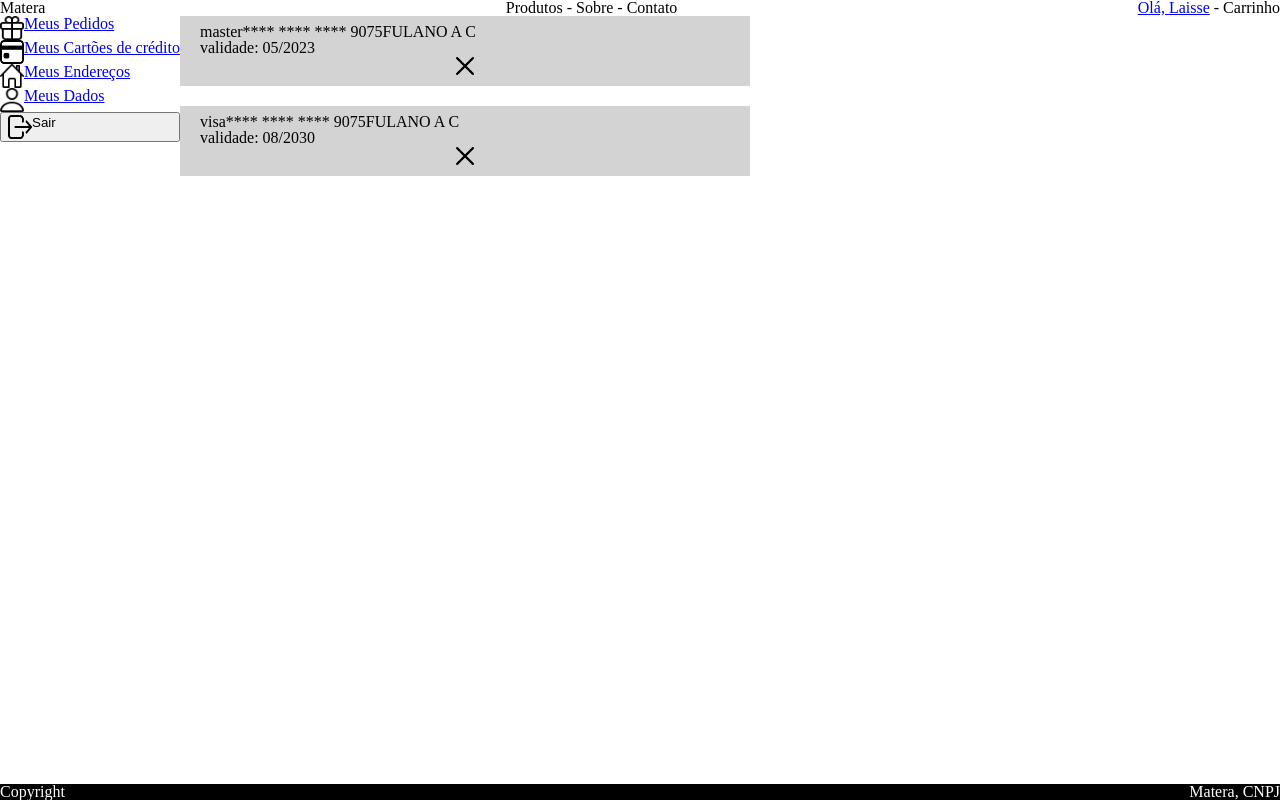
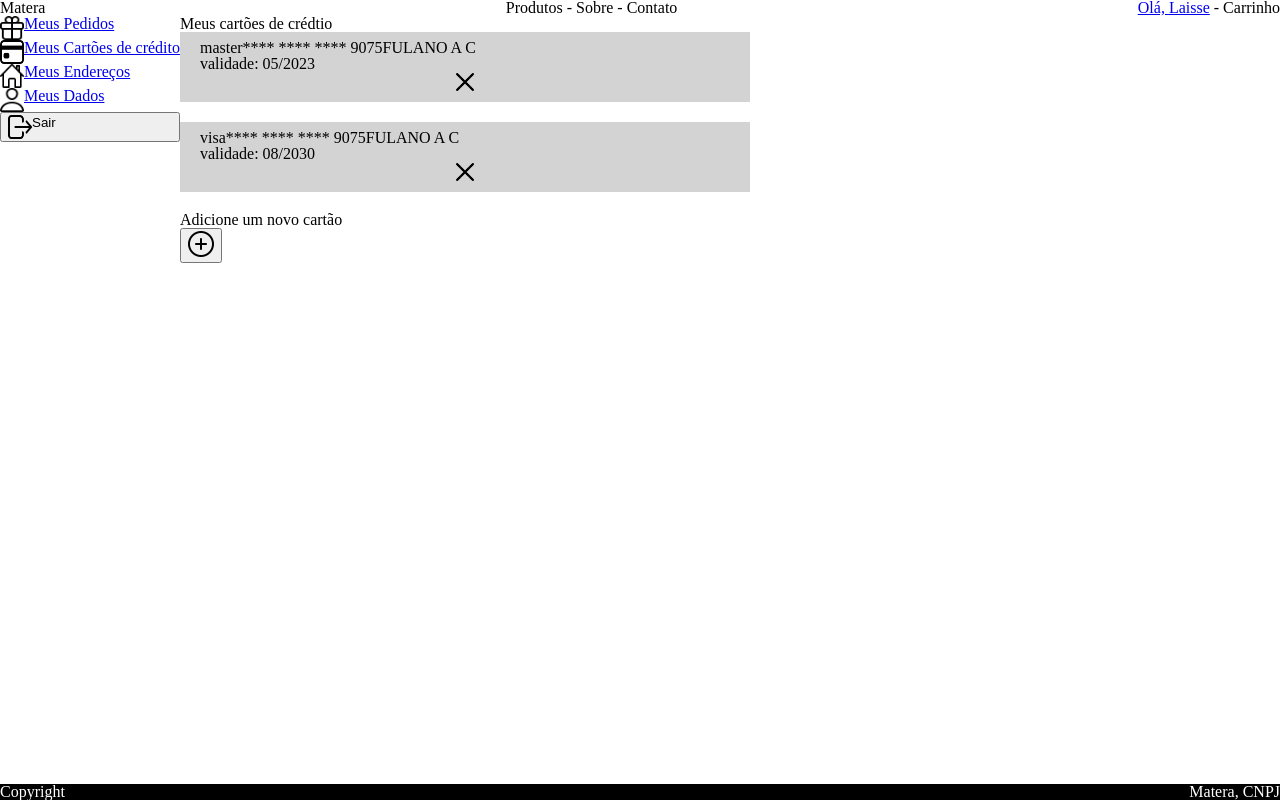
Before and after one commit to lcfernandez/driven-projeto15-matera-front, a React (Create React App) app: page /conta/cartoes in a window 1280 px wide. Built offline with nearby package versions, Linux system fonts and the light colour scheme.

Commit message:
feat: create form to add cards

```diff
--- /dev/null
+++ b/src/assets/styles/CardsStyles.js
@@ -0,0 +1,39 @@
+import styled from "styled-components";
+
+export const CardsContainer = styled.div`
+`;
+
+export const CardsList = styled.ul``;
+
+export const CardListItem = styled.li`
+    display: flex;
+    flex-direction: column;
+    justify-content: center;
+    width: 570px;
+    height: 70px;
+    background-color: lightgray;
+    padding: 15px 20px;
+    margin-bottom: 20px;
+    button {
+        border: none;
+        background-color: transparent;
+    }
+    img {
+        width: 18px;
+        height: 18px;
+    }
+`;
+
+export const CardFormContainer = styled.div`
+    img {
+        width: 26px;
+    }
+`;
+
+export const CardForm = styled.form`
+    display: flex;
+    flex-direction: column;
+`;
+
+export const TextLabel = styled.label``;
+export const TextInput = styled.input``;
--- a/src/pages/CardsPage.js
+++ b/src/pages/CardsPage.js
@@ -1,9 +1,11 @@
 import styled from "styled-components";
 import { AccountContainer } from "../assets/styles/AccountStyle";
 import { AccountMenu } from "../components/AccountMenu";
-import { useContext } from "react";
+import { useContext, useState } from "react";
 import TokenContext from "../contexts/TokenContext";
 import close from "../assets/images/close-outline.png";
+import open from "../assets/images/add-circle-outline.png";
+import { CardsContainer, CardsList, CardListItem, CardFormContainer, CardForm, TextLabel, TextInput } from "../assets/styles/CardsStyles";
 
 const cards = [
     {
@@ -26,13 +28,16 @@ const cards = [
 
 const CardsPage = () => {
     //const [token] = useContext(TokenContext);
+    const [showForm, setShowForm] = useState(false);
+    const [form, setForm] = useState({ name: "", number: "", expiration: "", company: "VISA", code: "" });
+    const [loading, setLoading] = useState(false);
 
-    const deleteCard = () => {};
+    const deleteCard = () => { };
 
     const ListofCards = (card) => {
         const { name, number, expiration, company } = card;
         return (
-            <ListItem>
+            <CardListItem>
                 {company}
                 {number}
                 {name}
@@ -44,8 +49,21 @@ const CardsPage = () => {
                         src={close}
                     />
                 </button>
-            </ListItem>
+            </CardListItem>
         );
+    };
+
+    const setFormStatus = () => {
+        if (showForm === false) {
+            setShowForm(true);
+        } else {
+            setShowForm(false);
+        }
+    }
+
+    const handleForm = e => {
+        const { name, value } = e.target;
+        setForm({ ...form, [name]: value });
     };
 
     return (
@@ -53,40 +71,75 @@ const CardsPage = () => {
             <AccountMenu />
             <CardsContainer>
                 <CardsList>
+                    <p>Meus cartões de crédtio</p>
                     {cards.map(c => <ListofCards
                         key={c._id}
                         {...c}
                     />)}
                 </CardsList>
-                <p></p>
-                <form></form>
+                <CardFormContainer>
+                    <p>Adicione um novo cartão</p>
+                    <button onClick={setFormStatus}>
+                        <img
+                            alt="ícone de adicionar"
+                            src={open}
+                        />
+                    </button>
+                    {showForm
+                        ?
+                        <CardForm>
+                            <TextLabel htmlFor="number">Número do cartão</TextLabel>
+                            <TextInput
+                                type="text"
+                                id="number"
+                                name="number"
+                                value={form.number}
+                                onChange={handleForm}
+                                placeholder="Digite o número"
+                                disabled={loading}
+                                required
+                            />
+                            <TextLabel htmlFor="name">Nome do titular</TextLabel>
+                            <TextInput
+                                type="text"
+                                id="name"
+                                name="name"
+                                value={form.name}
+                                onChange={handleForm}
+                                placeholder="Digite o nome"
+                                disabled={loading}
+                                required
+                            />
+                            <TextLabel htmlFor="expiration">Data de vencimento</TextLabel>
+                            <TextInput
+                                type="text"
+                                id="expiration"
+                                name="expiration"
+                                value={form.expiration}
+                                onChange={handleForm}
+                                placeholder="Digite a data de vencimento"
+                                disabled={loading}
+                                required
+                            />
+                            <TextLabel htmlFor="code">Código de segurança</TextLabel>
+                            <TextInput
+                                type="text"
+                                id="code"
+                                name="code"
+                                value={form.code}
+                                onChange={handleForm}
+                                placeholder="Digite o código de segurança"
+                                disabled={loading}
+                                required
+                            />
+                        </CardForm>
+                        :
+                        ""
+                    }
+                </CardFormContainer>
             </CardsContainer>
         </AccountContainer>
     );
 };
 
-const CardsContainer = styled.div`
-`;
-
-const CardsList = styled.ul``;
-
-const ListItem = styled.li`
-    display: flex;
-    flex-direction: column;
-    justify-content: center;
-    width: 570px;
-    height: 70px;
-    background-color: lightgray;
-    padding: 15px 20px;
-    margin-bottom: 20px;
-    button {
-        border: none;
-        background-color: transparent;
-    }
-    img {
-        width: 18px;
-        height: 18px;
-    }
-`;
-
 export default CardsPage;
```
Also changed, not shown: src/assets/images/add-circle-outline.png (added).
